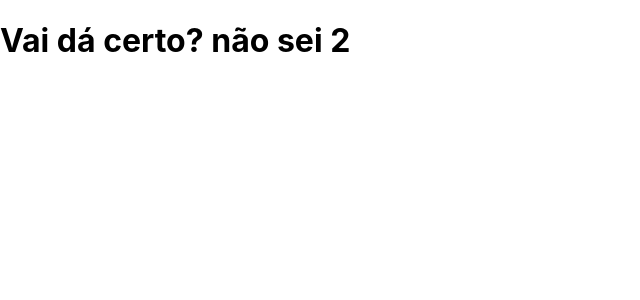
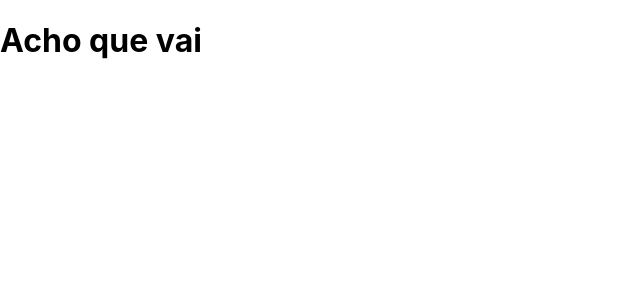
Before and after one commit to jvmds/nextjs-tcc, a Next.js app: page / in a window 1280 px wide. Shown: the top 300 px of the page, without its empty margins (0-640 px from the left). Built offline with nearby package versions, Linux system fonts and the light colour scheme.

Commit message:
Update index.js

```diff
--- a/pages/index.js
+++ b/pages/index.js
@@ -4,7 +4,7 @@ import styles from "../styles/Home.module.css";
 export default function Home() {
   return (
     <div>
-      <h1>Vai dá certo? não sei 2</h1>
+      <h1>Acho que vai</h1>
     </div>
   );
 }
```
